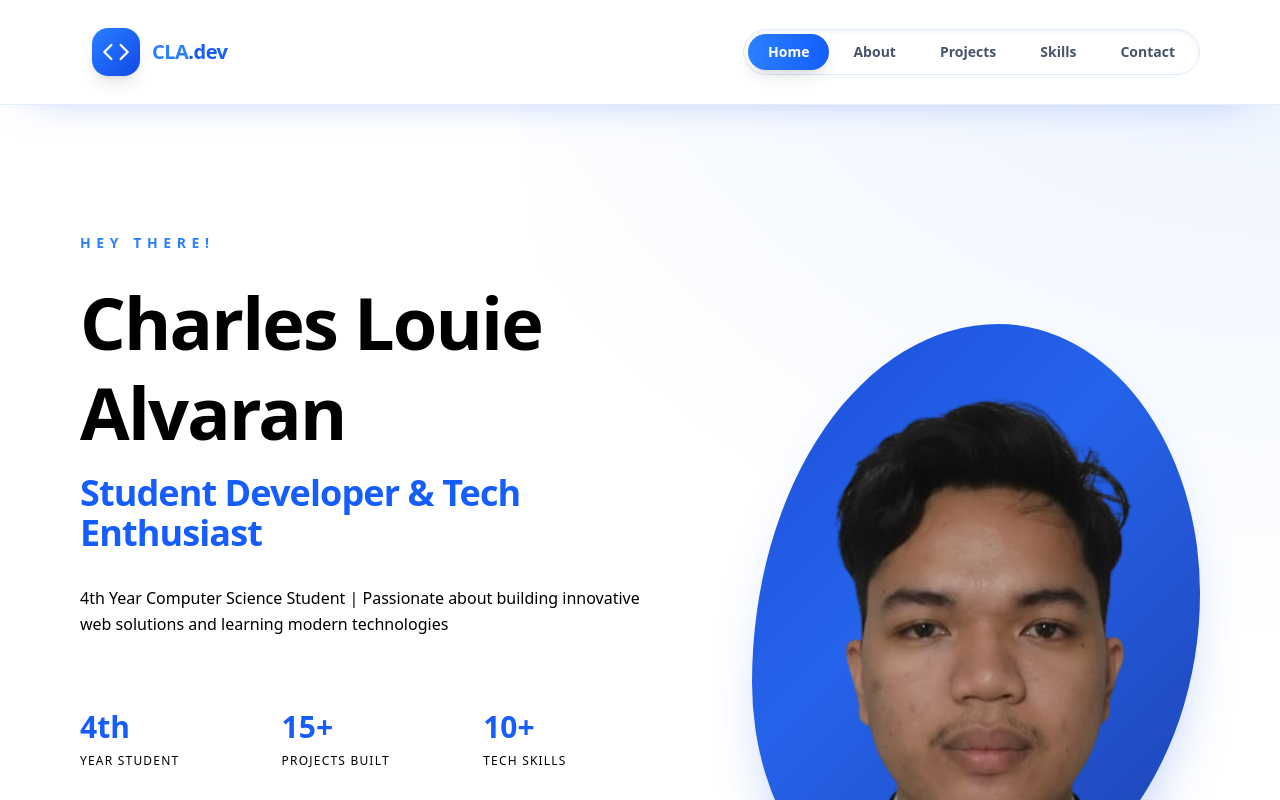
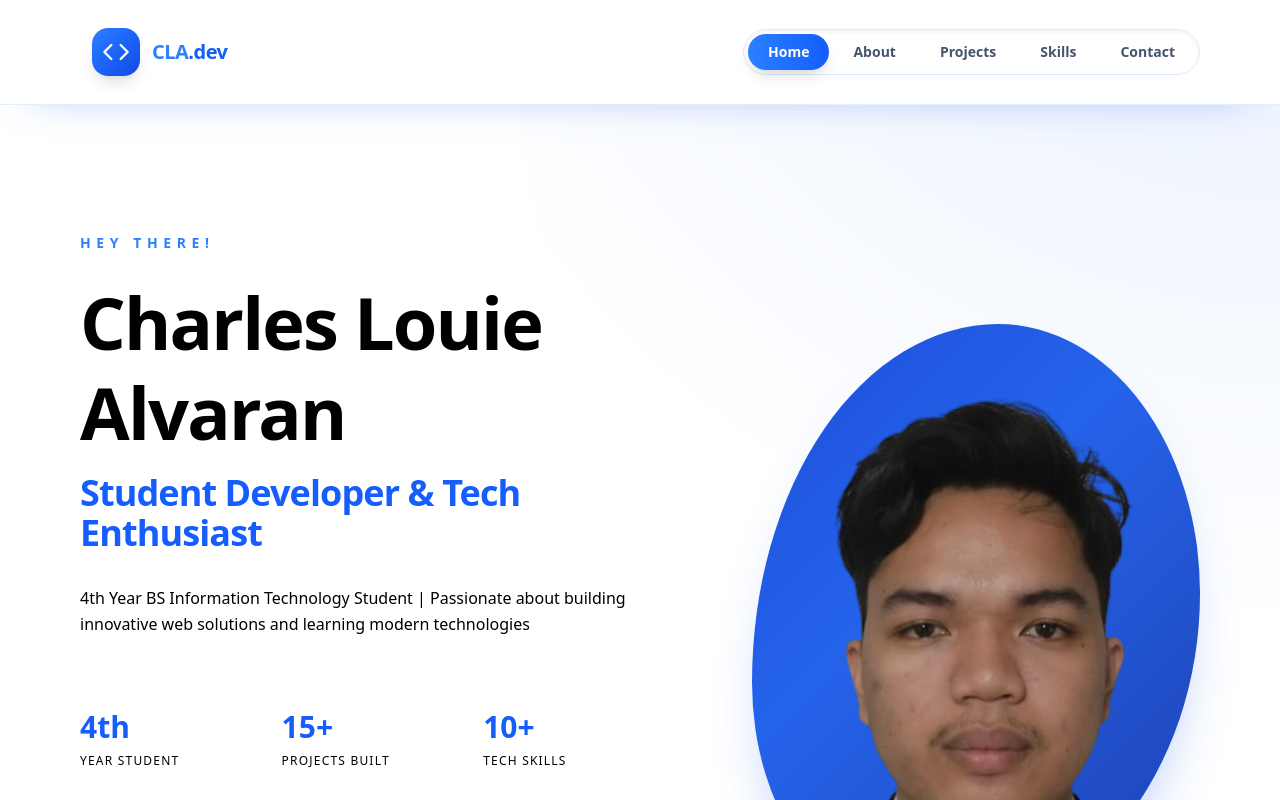
Before and after one commit to natsdyy/Myportfolio, a Vue app in the folder portfolio/: page / in a window 1280 px wide. Shown: the top 800 px of the page. Built offline with nearby package versions, Linux system fonts and the light colour scheme.

Commit message:
Update hero description to BSIT

```diff
--- a/portfolio/src/components/Hero.vue
+++ b/portfolio/src/components/Hero.vue
@@ -5,7 +5,7 @@ import heroImage from '../assets/profile-removebg-preview.png'
 
 const name = "CLA"
 const title = "Student Developer & Tech Enthusiast"
-const description = "4th Year Computer Science Student | Passionate about building innovative web solutions and learning modern technologies"
+const description = "4th Year BS Information Technology Student | Passionate about building innovative web solutions and learning modern technologies"
 
 const displayedText = ref('')
 const textIndex = ref(0)
```
